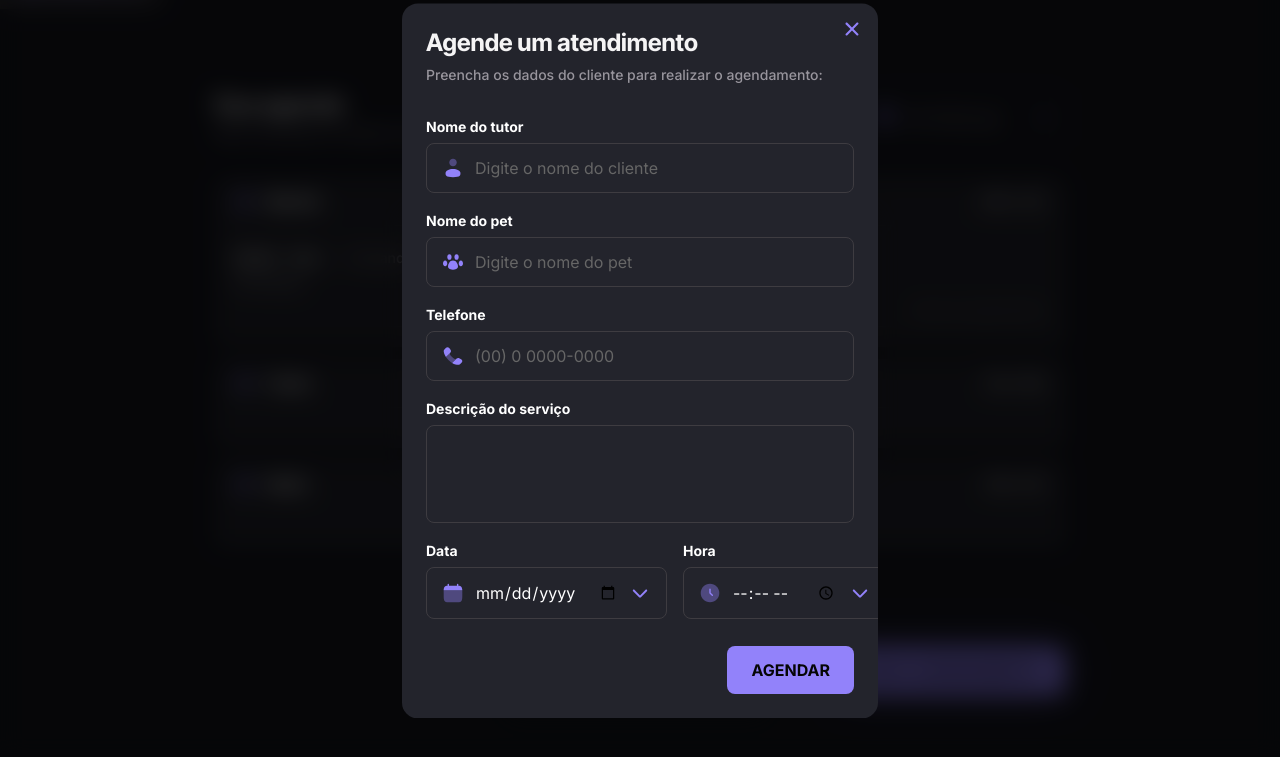
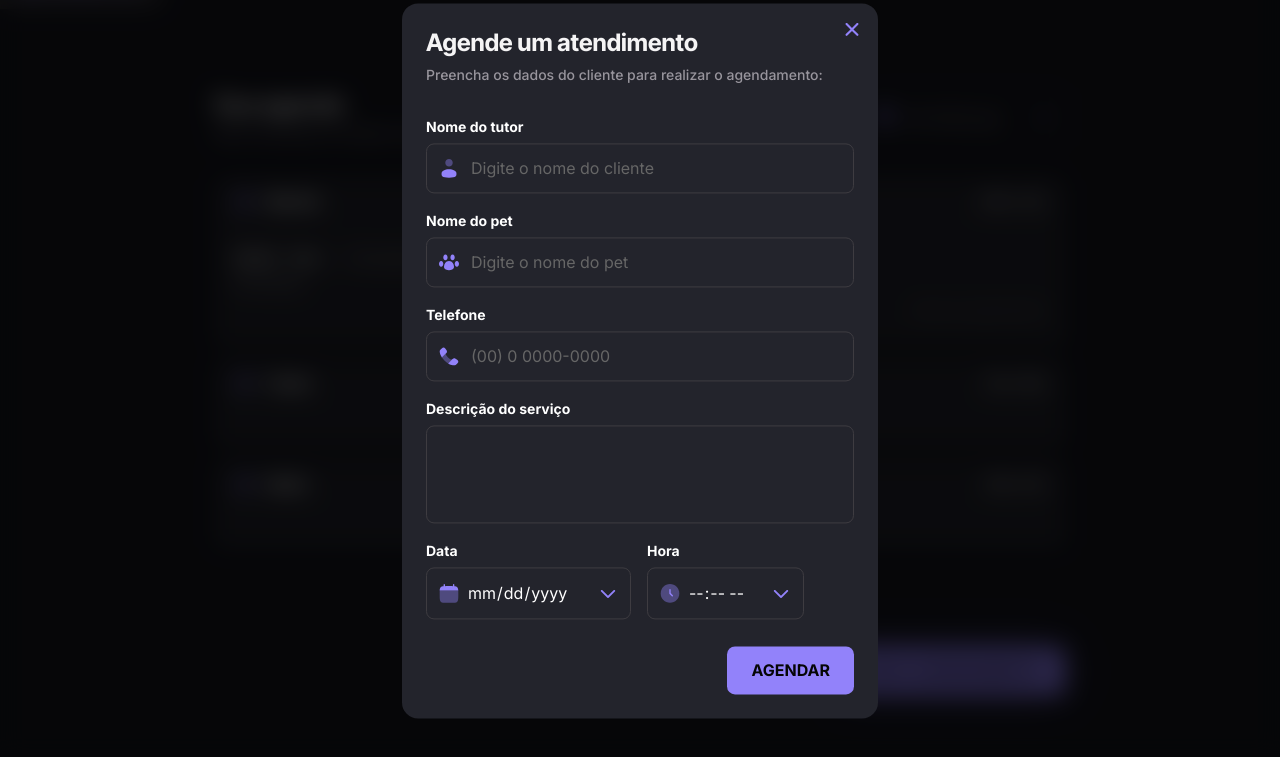
Before and after one commit to macedocmateus/mundo-pet, a plain HTML site: page index.html in a window 1280 px wide. Both pictures are taken after a click on the button "NOVO AGENDAMENTO". Shown: the part 39-796 px from the top of the page. Drawn offline with Linux system fonts and the light colour scheme; a web font is replaced by a local one.

Commit message:
fix some bugs

```diff
--- a/index.html
+++ b/index.html
@@ -132,19 +132,20 @@
 
             <div class="date-time-wrapper">
                 <div class="form-group">
-                    <label for="date-input">Data</label>
-                    <div class="input-wrapper">
-                        <img src="./assets/calendar.svg" alt="Ícone de calendário">
-                        <input type="date" class="date-input" id="date-input" name="date" placeholder="DD/MM/AAAA" required>
-                        <img src="./assets/arrow-down.svg" alt="Ícone de abrir calendário">
+                    <label for="input-date">Data</label>
+                    <div class="date-wrapper">
+                        <img src="./assets/calendar.svg" alt="Ícone de abrir calendário">
+                        <input type="date" class="input-date" id="input-date">
+                        <img src="./assets/arrow-down.svg" alt="Seta apontada para baixo para abrir e fechar calendário">
                     </div>
                 </div>
+
                 <div class="form-group">
-                    <label for="time-input">Hora</label>
-                    <div class="input-wrapper">
-                        <img src="./assets/clock-circle.svg" alt="Ícone de relógio">
-                        <input type="time" class="time-input" id="time-input" name="time" placeholder="HH:MM" required>
-                        <img src="./assets/arrow-down.svg" alt="Ícone de abrir hora">
+                    <label for="input-hour">Hora</label>
+                    <div class="hour-wrapper">
+                        <img src="./assets/clock-circle.svg" alt="Ícone de abrir relógio">
+                        <input type="time" class="input-hour" id="input-hour">
+                        <img src="./assets/arrow-down.svg" alt="Seta apontada para baixo para abrir e fechar relógio">
                     </div>
                 </div>
             </div>
--- a/style.css
+++ b/style.css
@@ -325,7 +325,7 @@ main {
     background-color: transparent;
     border: 1px solid var(--border-primary);
     border-radius: 0.5rem;
-    padding: 0.75rem 1rem;
+    padding: 0.75rem;
 
     &:hover {
         border-color: var(--border-secondary);
@@ -382,6 +382,34 @@ main {
     gap: 1rem;
 }
 
+.date-time-wrapper .date-wrapper, .hour-wrapper {
+    display: flex;
+    align-items: center;
+    gap: 0.5rem;
+    border: 1px solid var(--border-primary);
+    padding: 0.75rem;
+    border-radius: 0.5rem;
+    position: relative;
+    overflow: hidden;
+}
+
+.date-time-wrapper .date-wrapper input, .hour-wrapper input {
+    flex: 1;
+    background-color: transparent;
+    font: var(--font-input);
+    color: var(--content-primary);
+
+    &::-webkit-calendar-picker-indicator {
+        position: absolute;
+        background-color: blue;
+        width: 100%;
+        height: 100%;
+        opacity: 0;
+        right: 0;
+        cursor: pointer;
+    }
+}
+
 .modal-actions {
     display: flex;
     gap: 0.75rem;
@@ -420,10 +448,6 @@ main {
     .date-time-wrapper {
         flex-direction: row;
     }
-
-    .date-time-wrapper .form-group {
-        flex: 1;
-    }
 }
 
 @media(width >= 64rem) {
```
